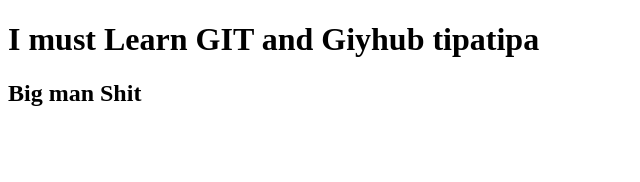
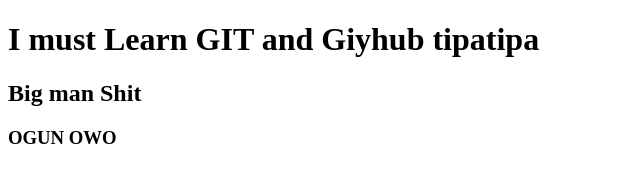
Before and after one commit to Moore0601/TIPATIPA, a plain HTML site: page index.html in a window 1280 px wide. Shown: the whole page, without its empty margins (0-640 px from the left). Drawn offline with Linux system fonts and the light colour scheme.

Commit message:
Ogun Owo is allowed

```diff
--- a/index.html
+++ b/index.html
@@ -8,5 +8,6 @@
   <body>
     <h1>I must Learn GIT and Giyhub tipatipa</h1>
     <h2>Big man Shit</h2>
+    <h3>OGUN OWO</h3>
   </body>
 </html>
```
